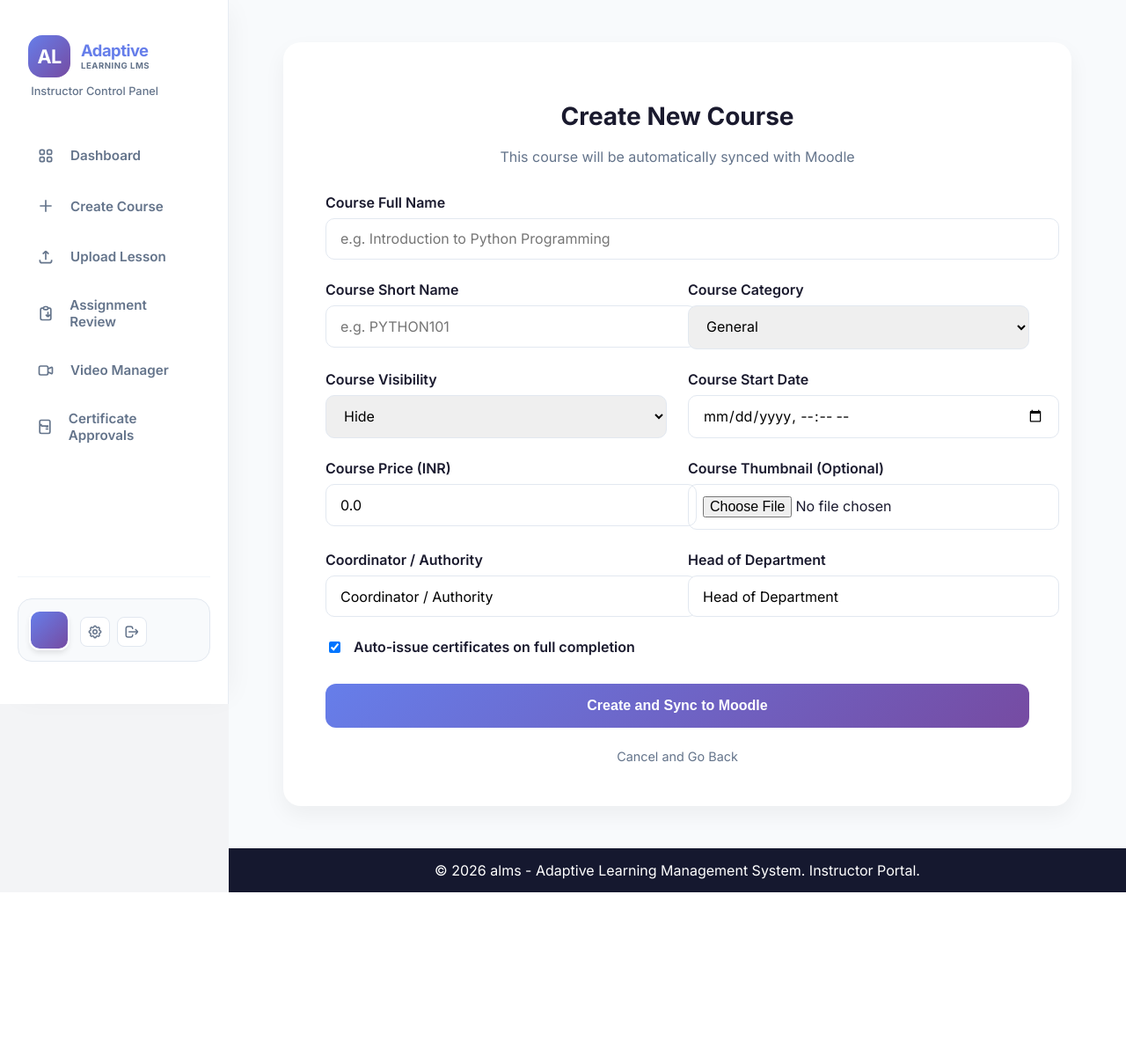
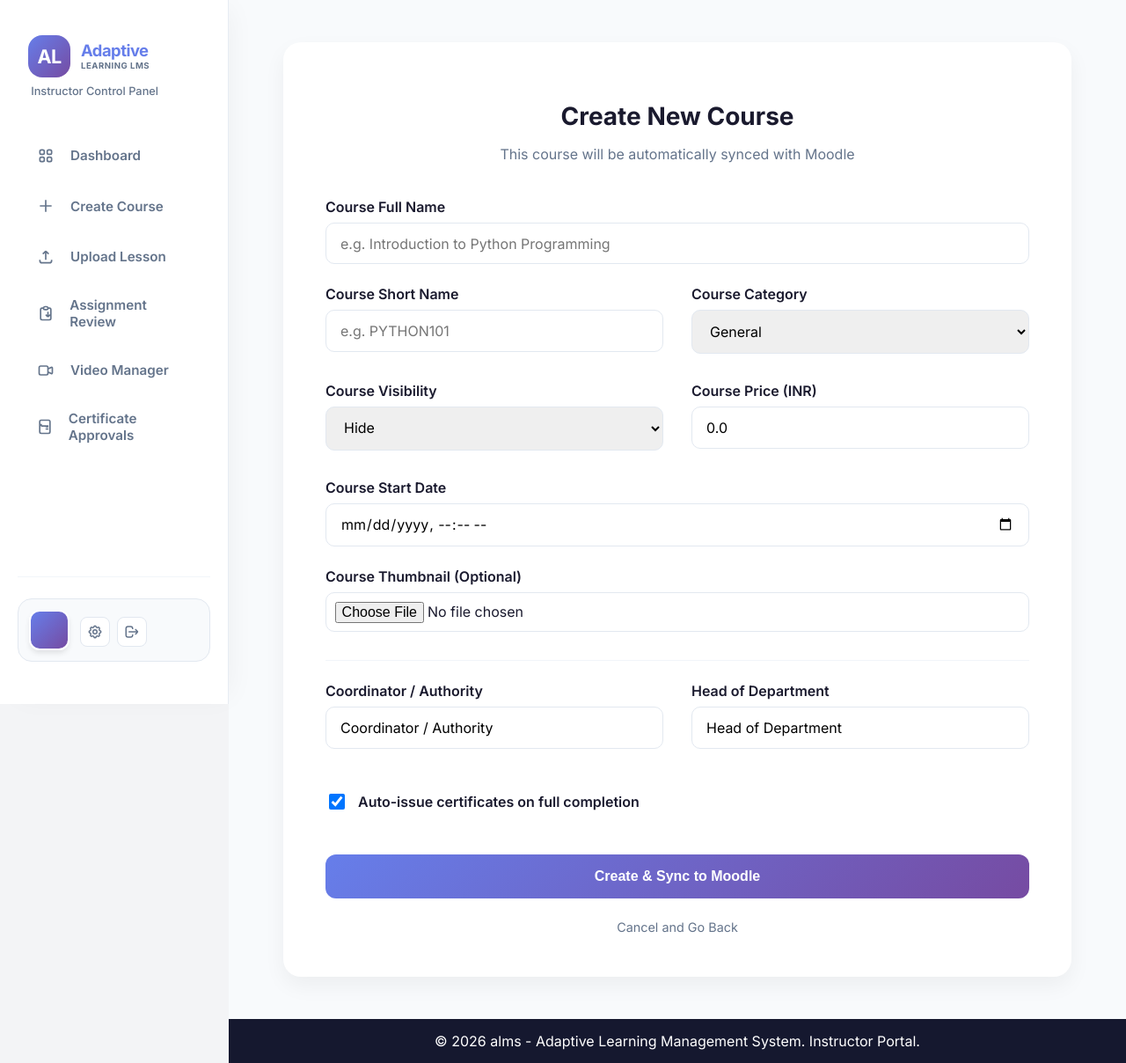
Before and after one commit to 221260116056/adaptive-learning-managment-system, a Django app: template templates/teacher/course_form.html in a window 1280 px wide. Shown: the whole page at 88% size. Before the commit the page ends 1014 px from the top, so only its background shows below. Run offline with Django 5.2, Linux system fonts and the light colour scheme; the template is opened without the code that fills it, so the values that code supplies are empty.

Commit message:
course form

```diff
--- a/templates/teacher/course_form.html
+++ b/templates/teacher/course_form.html
@@ -74,6 +74,7 @@
         font-family: inherit;
         font-size: 1rem;
         transition: all 0.2s;
+        box-sizing: border-box;
     }
 
     .form-control:focus {
@@ -93,7 +94,7 @@
         font-weight: 700;
         cursor: pointer;
         transition: transform 0.2s;
-        margin-top: 1rem;
+        margin-top: 1.5rem;
     }
 
     .btn-submit:hover {
@@ -104,7 +105,8 @@
     .row {
         display: grid;
         grid-template-columns: 1fr 1fr;
-        gap: 1.5rem;
+        gap: 2rem;
+        margin-bottom: 0.5rem;
     }
 </style>
 {% endblock %}
@@ -117,8 +119,8 @@
     <div class="main-wrapper">
         <main class="main-content">
             <div class="form-card">
-                <div style="margin-bottom: 2rem; text-align: center;">
-                    <h1 style="font-size: 1.75rem; font-weight: 800; color: var(--dark);">
+                <div style="margin-bottom: 2.5rem; text-align: center;">
+                    <h1 style="font-size: 1.75rem; font-weight: 800; color: var(--dark); margin-bottom: 0.5rem;">
                         {% if course %}Edit Existing Course{% else %}Create New Course{% endif %}
                     </h1>
                     <p style="color: #64748b;">This course will be automatically synced with Moodle</p>
@@ -160,29 +162,27 @@
                         </div>
 
                         <div class="form-group">
-                            <label for="start_date">Course Start Date</label>
-                            <input type="datetime-local" name="start_date" id="start_date" class="form-control" value="{{ course.start_date|date:'Y-m-d\TH:i' }}">
+                            <label for="price">Course Price (INR)</label>
+                            <input type="number" step="0.01" name="price" id="price" class="form-control" value="{{ course.price|default:0.0 }}" placeholder="0.00">
                         </div>
                     </div>
 
-                    <div class="row">
                     <div class="form-group">
-                            <label for="price">Course Price (INR)</label>
-                            <input type="number" step="0.01" name="price" id="price" class="form-control" value="{{ course.price|default:0.0 }}" placeholder="0.00">
+                        <label for="start_date">Course Start Date</label>
+                        <input type="datetime-local" name="start_date" id="start_date" class="form-control" value="{{ course.start_date|date:'Y-m-d\TH:i' }}">
                     </div>
 
                     <div class="form-group">
                         <label for="thumbnail">Course Thumbnail (Optional)</label>
-                            <input type="file" name="thumbnail" id="thumbnail" class="form-control" accept="image/*">
-                        </div>
-                    </div>
+                        <input type="file" name="thumbnail" id="thumbnail" class="form-control" accept="image/*" style="padding: 0.6rem;">
                         {% if course.thumbnail %}
-                        <p style="margin: -1rem 0 1rem; font-size: 0.85rem; color: #64748b; text-align: right;">
-                            Current thumbnail: {{ course.thumbnail.name }}
+                            <p style="margin: 0.5rem 0; font-size: 0.85rem; color: #64748b;">
+                                <strong>Current:</strong> {{ course.thumbnail.name }}
                             </p>
                         {% endif %}
+                    </div>
 
-                    <div class="row">
+                    <div class="row" style="margin-top: 2rem; padding-top: 1.5rem; border-top: 1px solid #f1f5f9;">
                         <div class="form-group">
                             <label for="signer_name">Coordinator / Authority</label>
                             <input type="text" name="signer_name" id="signer_name" class="form-control" value="{% if course %}{{ course.certificate_signer_name }}{% else %}Coordinator / Authority{% endif %}" placeholder="Enter name">
@@ -193,13 +193,13 @@
                         </div>
                     </div>
 
-                    <label style="display: flex; gap: 0.75rem; align-items: center; margin-bottom: 1rem; font-weight: 600; color: var(--dark);">
-                        <input type="checkbox" name="certificate_auto_issue" {% if course.certificate_auto_issue or not course %}checked{% endif %}>
+                    <label style="display: flex; gap: 0.75rem; align-items: center; margin: 1.5rem 0; font-weight: 600; color: var(--dark); cursor: pointer;">
+                        <input type="checkbox" name="certificate_auto_issue" style="width: 18px; height: 18px;" {% if course.certificate_auto_issue or not course %}checked{% endif %}>
                         Auto-issue certificates on full completion
                     </label>
 
                     <button type="submit" class="btn-submit">
-                        {% if course %}Update and Sync{% else %}Create and Sync to Moodle{% endif %}
+                        {% if course %}Update & Synchronize{% else %}Create & Sync to Moodle{% endif %}
                     </button>
 
                     <a href="{% url 'teacher:dashboard' %}"
```
Lines whose indentation alone changed are shown as unchanged.
